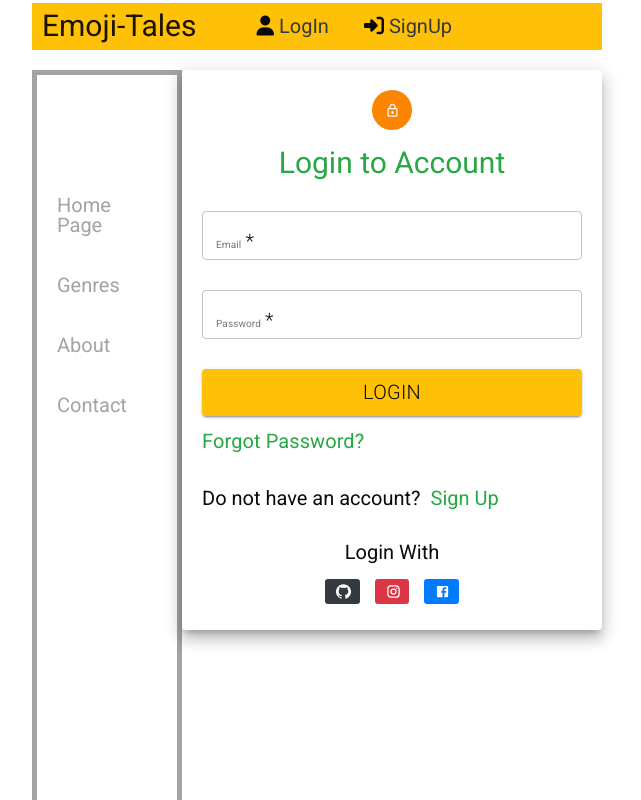
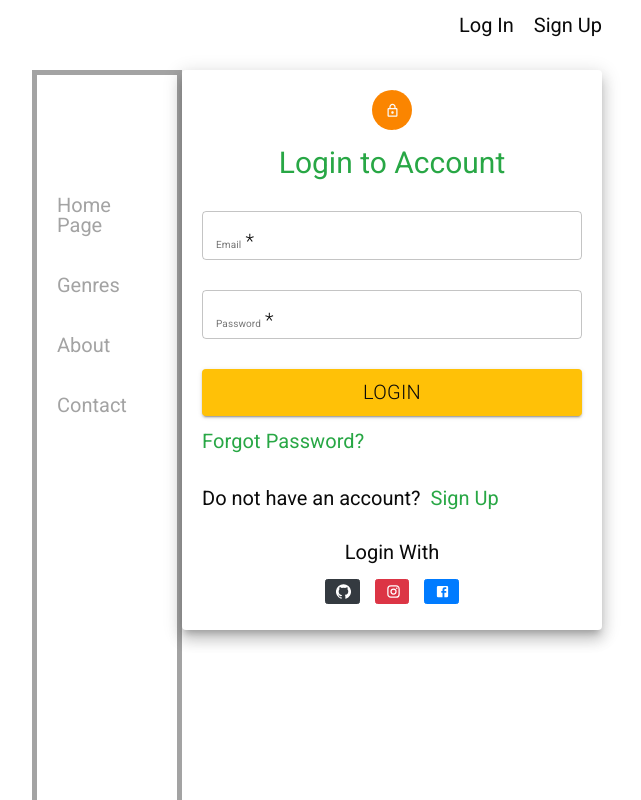
Before and after one commit to DriesVerb/Final-Project-DCI-EmojiGram, a React (Create React App) app in the folder client/: page /login in a window 1280 px wide. Shown: the top 800 px of the page, without its empty margins (368-1009 px from the left). Built offline with nearby package versions, Linux system fonts and the light colour scheme.

Commit message:
mid navbar redisgn

```diff
--- a/client/src/App.js
+++ b/client/src/App.js
@@ -7,7 +7,7 @@ import './css/App.css';
 
 // components
 import Alerts from './components/layout/Alert';
-import Navbar from './components/layout/navbar';
+import TopNavbar from './components/layout/TopNavbar';
 import Login from './components/auth/login';
 import SignUp from './components/auth/SignUp';
 import LandingPage from './components/pages/LandingPage';
@@ -21,7 +21,6 @@ import GenreMainPage from './components/genre/GenreMainPage';
 import PublicLandingPage from './components/pages/publicLandingPage';
 import SideBarLanding from './components/layout/SideBarLanding';
 import SideNavBar from './components/layout/SideNavBar';
-
 
 import FriendStories from './components/story/friendStories';
 import UserItem from './components/user/UserItem';
@@ -40,7 +39,6 @@ import ProfileState from './context/profile/ProfileState';
 // import setAuthToken
 import setAuthToken from './context/auth/setAuthToken';
 
-
 if (localStorage.token) {
   setAuthToken(localStorage.token);
 }
@@ -57,71 +55,71 @@ function App() {
     <ProfileState>
       <StoryState>
         <AlertState>
-          <div className='app-grid'>
+          <div className="app-grid">
             <Router>
               <Alerts />
-              <Navbar />
+              <TopNavbar />
 
               <SideNavBar />
 
-              <div className='app-grid__main'>
+              <div className="app-grid__main">
                 <Switch>
-                  <Route path='/' exact component={PublicLandingPage} />
+                  <Route path="/" exact component={PublicLandingPage} />
 
-                  <PrivateRoute path='/landing' exact component={LandingPage} />
+                  <PrivateRoute path="/landing" exact component={LandingPage} />
                   <PrivateRoute
-                    path='/UserInterface'
+                    path="/UserInterface"
                     exact
                     component={UserInterface}
                   />
                   <PrivateRoute
-                    path='/yourstories'
+                    path="/yourstories"
                     exact
                     component={YourStories}
                   />
                   <Route
-                    path='/friendStories/:id'
+                    path="/friendStories/:id"
                     exact
                     component={FriendStories}
                   />
                   <PrivateRoute
-                    path='/writestory'
+                    path="/writestory"
                     exact
                     component={StoryEditor}
                   />
                   <PrivateRoute
-                    path='/previewstory'
+                    path="/previewstory"
                     exact
                     component={PreviewStory}
                   />
                   <Route
-                    path='/publicstories'
+                    path="/publicstories"
                     exact
                     component={PublicLandingPage}
                   />
 
-                  <Route path='/profile' exact component={UserItem} />
-                  <Route path='/profile/:id' exact component={UserProfile} />
+                  <Route path="/profile" exact component={UserItem} />
+                  <Route path="/profile/:id" exact component={UserProfile} />
 
                   <PrivateRoute
-                    path='/friendsWall'
+                    path="/friendsWall"
                     exact
                     component={FriendsWall}
                   />
 
                   <PrivateRoute
-                    path='/showstory/:id'
+                    path="/showstory/:id"
                     exact
                     component={ShowStory}
                   />
-                  <Route exact path='/login' component={Login} />
-                  <Route exact path='/genre' component={GenreMainPage} />
-                  <Route exact path='/signup' component={SignUp} />
+                  <Route exact path="/login" component={Login} />
+                  <Route exact path="/genre" component={GenreMainPage} />
+                  <Route exact path="/signup" component={SignUp} />
 
-                  <Route path='/userform' exact component={userForm} />
+                  <Route path="/userform" exact component={userForm} />
 
                   <Route
-                    path='/readpublicstory/:id'
+                    path="/readpublicstory/:id"
                     exact
                     component={ReadPublicStory}
                   />
--- /dev/null
+++ b/client/src/components/layout/TopNavbar.js
@@ -0,0 +1,64 @@
+import React, { useContext } from 'react';
+import { Link } from 'react-router-dom';
+import AuthContext from '../../context/auth/authContext';
+import ProfileContext from '../../context/profile/profileContext';
+
+import Icon from '../utils/Icon';
+
+const TopNavbar = () => {
+  const authContext = useContext(AuthContext);
+  const profileContext = useContext(ProfileContext);
+
+  const { logout, user, isAuthenticated } = authContext;
+  const { clearProfile } = profileContext;
+
+  const onLogout = () => {
+    logout();
+    clearProfile();
+  };
+
+  const userLinks = (
+    <div className="user-nav">
+      <div className="user-nav__user">
+        <div className="user-nav__message">Hello</div>
+        {user && (
+          <div className="user-nav__loaded">
+            <div className="user-nav__name">
+              {user.username.charAt(0).toUpperCase() + user.username.slice(1)}
+            </div>
+
+            {user.avatar ? (
+              <img className="user-nav__avatar" src={user.avatar} alt="" />
+            ) : (
+              <Icon name="user" color="grey" size="small" />
+            )}
+          </div>
+        )}
+      </div>
+      <div className="user-nav__options">
+        <div className="user-nav__item">Dashboard</div>
+        <div className="user-nav__item">Profile</div>
+        <div className="user-nav__item" onClick={onLogout}>
+          Log Out
+        </div>
+      </div>
+    </div>
+  );
+  const guestLinks = (
+    <div className="guest-nav">
+      <Link className="guest-nav__item" to="/login">
+        Log In
+      </Link>
+      <Link className="guest-nav__item" to="/signup">
+        Sign Up
+      </Link>
+    </div>
+  );
+  return (
+    <div className="app-grid__navbar top-nav">
+      {isAuthenticated ? userLinks : guestLinks}
+    </div>
+  );
+};
+
+export default TopNavbar;
--- a/client/src/components/utils/Icon.js
+++ b/client/src/components/utils/Icon.js
@@ -4,11 +4,11 @@ import Icons from '../../svg/symbol-defs.svg';
 
 const Icon = ({ name, color, size }) => {
   return (
-    <svg
-      className={`icon icon-${name} icon__color--${color} icon__size--${size}`}
-    >
-      <use xlinkHref={`${Icons}#icon-${name}`} />
-    </svg>
+    <div className="icon">
+      <svg className={`icon-${name} icon__color--${color} icon__size--${size}`}>
+        <use xlinkHref={`${Icons}#icon-${name}`} />
+      </svg>
+    </div>
   );
 };
 
--- a/client/src/css/App.css
+++ b/client/src/css/App.css
@@ -313,7 +313,7 @@ a {
 }
 .app-grid__navbar {
   grid-row: 1/2;
-  grid-column: 2/4;
+  grid-column: 3/4;
 }
 .app-grid__navbar--side {
   grid-row: 2/4;
@@ -410,6 +410,68 @@ a {
   color: #a3a3a3;
   top: 0rem;
   padding: 20px;
+}
+
+.top-nav {
+  display: flex;
+  flex-direction: row;
+  justify-content: center;
+  align-items: center;
+}
+
+.guest-nav {
+  width: 100%;
+  display: flex;
+  flex-direction: row;
+  justify-content: flex-end;
+  align-items: center;
+}
+.guest-nav__item {
+  margin-left: 2rem;
+}
+.guest-nav__item:hover, .guest-nav__item:active {
+  color: #a3a3a3;
+  text-decoration: none;
+}
+
+.user-nav {
+  width: 100%;
+  display: flex;
+  flex-direction: row;
+  justify-content: space-between;
+  align-items: center;
+}
+.user-nav__user {
+  display: flex;
+  flex-direction: row;
+  justify-content: space-around;
+  align-items: center;
+}
+.user-nav__loaded {
+  display: flex;
+  flex-direction: row;
+  justify-content: center;
+  align-items: center;
+  margin-left: 1rem;
+}
+.user-nav__avatar {
+  margin-left: 1rem;
+}
+.user-nav__name {
+  margin: 0 1rem;
+}
+.user-nav__options {
+  display: flex;
+  flex-direction: row;
+  justify-content: space-around;
+  align-items: center;
+}
+.user-nav__item {
+  margin-left: 2rem;
+}
+.user-nav__item:hover, .user-nav__item:active {
+  color: #a3a3a3;
+  text-decoration: none;
 }
 
 .alert-side {
@@ -685,6 +747,12 @@ body {
 
 .icon {
   cursor: pointer;
+}
+.icon * > {
+  display: flex;
+  flex-direction: row;
+  justify-content: center;
+  align-items: center;
 }
 .icon__color--blue {
   fill: #219ebc;
--- a/client/src/sass/base/_grid.scss
+++ b/client/src/sass/base/_grid.scss
@@ -6,7 +6,7 @@
 
   &__navbar {
     grid-row: 1/2;
-    grid-column: 2/4;
+    grid-column: 3/4;
   }
 
   &__navbar--side {
@@ -14,7 +14,6 @@
     grid-column: 2/4;
     margin-top: 20px;
     height: 886px;
-
   }
 
   &__main {
@@ -33,13 +32,12 @@
   padding: 1rem 0 0 1rem;
 
   &__headerUser {
-	display: flex;
+    display: flex;
     width: 60%;
     justify-content: center;
     margin: 0 auto;
     margin-left: 250px;
     margin-top: 30px;
-
   }
   // &__mid {
   //   // grid-column: 2 / 3;
@@ -63,8 +61,8 @@
   grid-row-gap: 0px;
   margin-bottom: 300px;
   &__.header-interface {
-  position: inline-block;
-}
+    position: inline-block;
+  }
 }
 
 .grid-container__form {
--- a/client/src/sass/layout/_index.scss
+++ b/client/src/sass/layout/_index.scss
@@ -1,5 +1,6 @@
 @import './navbar';
 @import './sideNavBar';
+@import './top-nav';
 @import './alert';
 @import './landingPage';
 @import './userInterface';
--- /dev/null
+++ b/client/src/sass/layout/_top-nav.scss
@@ -0,0 +1,54 @@
+.top-nav {
+  @include flex(row, center, center);
+}
+
+.guest-nav {
+  width: 100%;
+  @include flex(row, flex-end, center);
+
+  &__item {
+    margin-left: 2rem;
+
+    &:hover,
+    &:active {
+      color: $main-l-grey;
+      text-decoration: none;
+    }
+  }
+}
+
+.user-nav {
+  width: 100%;
+  @include flex(row, space-between, center);
+
+  &__user {
+    @include flex(row, space-around, center);
+  }
+
+  &__loaded {
+    @include flex(row, center, center);
+    margin-left: 1rem;
+  }
+
+  &__avatar {
+    margin-left: 1rem;
+  }
+
+  &__name {
+    margin: 0 1rem;
+  }
+
+  &__options {
+    @include flex(row, space-around, center);
+  }
+
+  &__item {
+    margin-left: 2rem;
+
+    &:hover,
+    &:active {
+      color: $main-l-grey;
+      text-decoration: none;
+    }
+  }
+}
--- a/client/src/sass/utils/_icons.scss
+++ b/client/src/sass/utils/_icons.scss
@@ -1,5 +1,10 @@
 .icon {
   cursor: pointer;
+
+  * > {
+    @include flex(row, center, center);
+  }
+
   &__color {
     &--blue {
       fill: $main-blue;
```
Also changed, not shown: client/src/components/layout/Logo.js (added, +7 -0 lines), client/src/components/layout/navbar.js (+19 -13 lines), client/src/components/pages/userInterface.js (+29 -33 lines).
